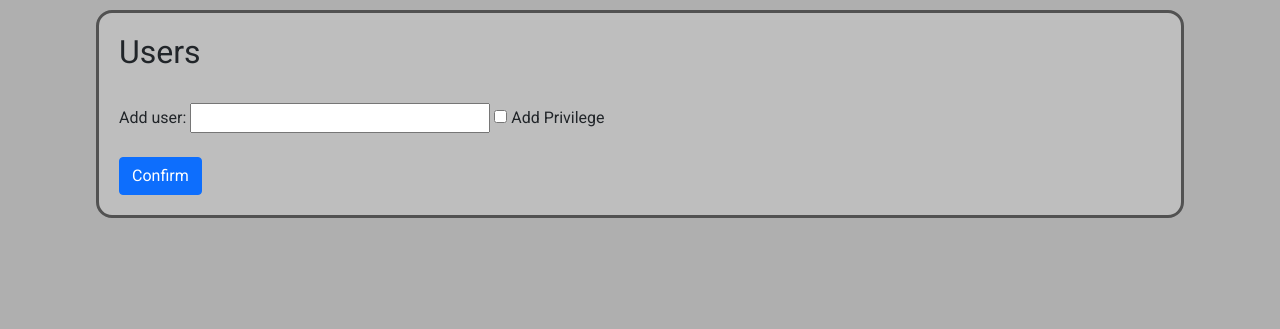
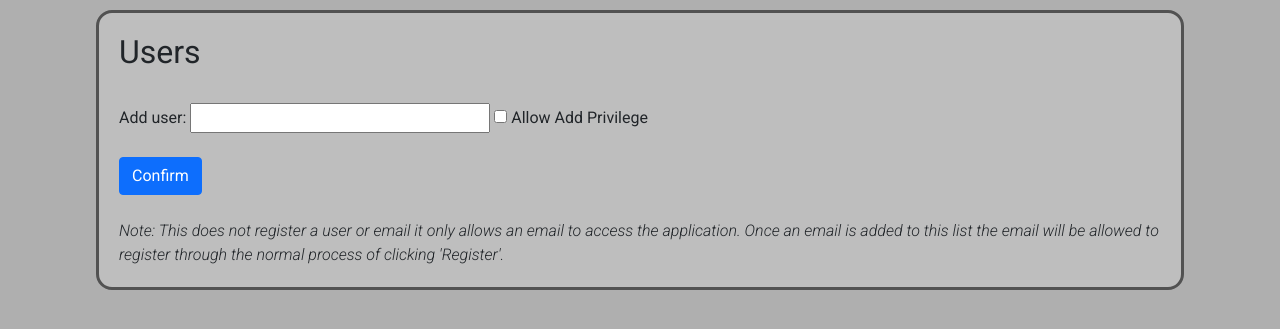
Before and after one commit to costa-rica/kmDashboard2.0, a Flask app: template fileShareApp/templates/admin.html in a window 1280 px wide. Shown: the part 133-462 px from the top of the page. Run offline with Flask 2, Linux system fonts and the light colour scheme; the template is opened without the code that fills it, so the values that code supplies are empty; the visitor is signed in with stand-in values (Sample User, id 1); data comes from the database, SQL or seed files in the repository; parts of the project's set-up code (start-up, migrations or seed data) failed here and were passed over; some libraries are stand-ins or nearby versions.

Commit message:
Minor edits to admin page.

```diff
--- a/fileShareApp/templates/admin.html
+++ b/fileShareApp/templates/admin.html
@@ -28,11 +28,19 @@
             <br/>
             <div>
                 Add user: <input type="text" class="wider_input_login" name="add_user" >
-                <input type="checkbox" name="add_privilege" value="True"> Add Privilege
+                <input type="checkbox" name="add_privilege" value="True"> Allow Add Privilege
             </div>
 
             <br/>
             <button type="submit" class="btn btn-primary ml-3" name="confirm_selection" value=True>Confirm</button>
+        <br/>
+        <br/>
+        <i>
+
+        Note: This does not register a user or email it only allows an email to access the application. Once an email is
+         added to this list the email will be allowed to register through the normal process of clicking 'Register'.
+        </i>
+
         </form>
 
     </div>
```
